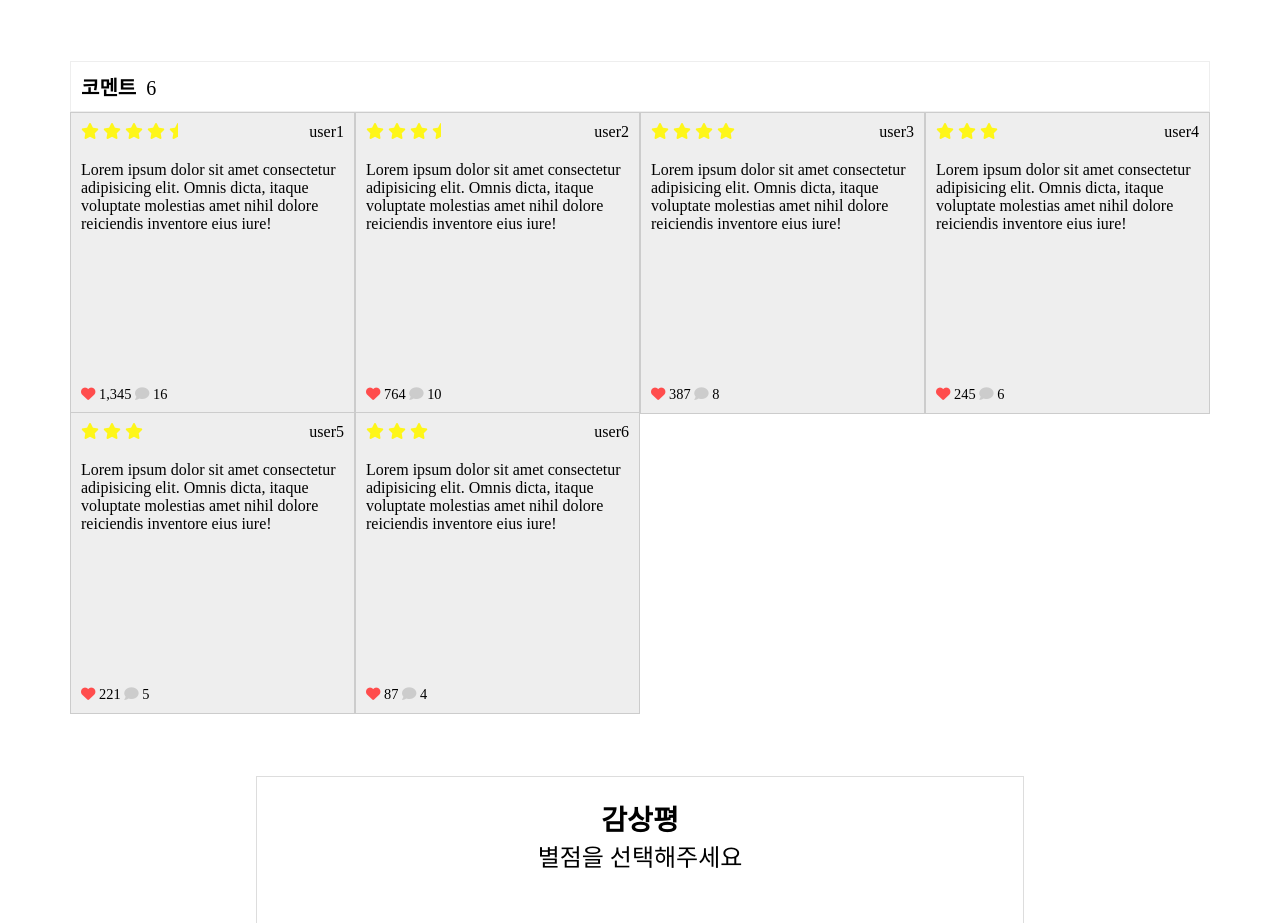
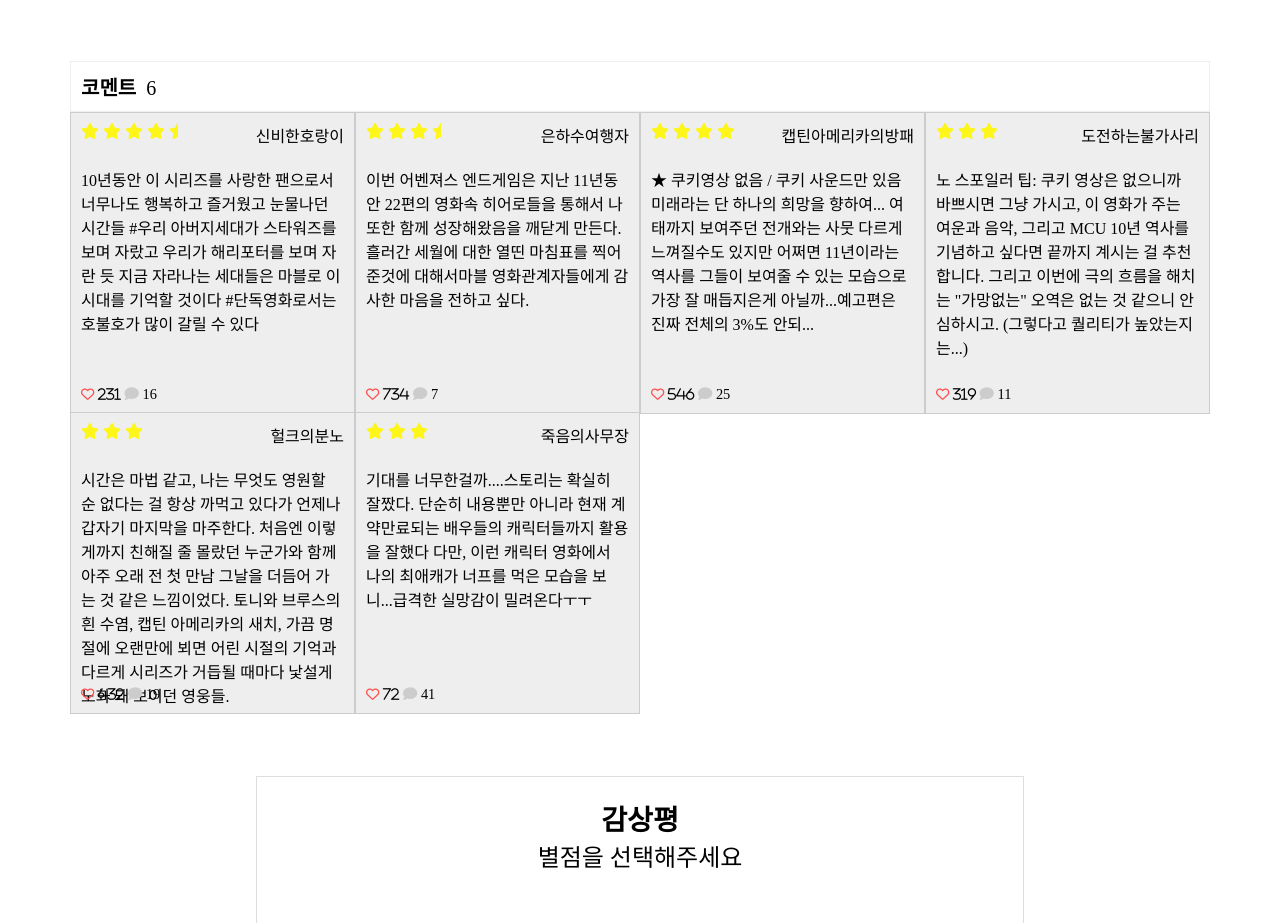
Before and after one commit to jiiinchoi/7team, a plain HTML site: page movie/movie.html in a window 1280 px wide. Shown: the part 883-1806 px from the top of the page. Drawn offline with Linux system fonts and the light colour scheme.

Commit message:
lyc movie 오리지널 파일에 좋아요 기능 구현 복사

```diff
--- a/movie/movie.html
+++ b/movie/movie.html
@@ -69,16 +69,20 @@
             <i class="fas fa-star"></i>
             <i class="fas fa-star-half"></i>
           </div>
-          <div>user1</div>
+          <div>신비한호랑이</div>
         </div>
         <div class="comment_main">
-          Lorem ipsum dolor sit amet consectetur adipisicing elit. Omnis dicta, itaque voluptate molestias amet nihil dolore reiciendis inventore eius iure!
+          10년동안 이 시리즈를 사랑한 팬으로서 너무나도 행복하고 즐거웠고 눈물나던 시간들
+          #우리 아버지세대가 스타워즈를 보며 자랐고 우리가 해리포터를 보며 자란 듯 지금 자라나는 세대들은 마블로 이 시대를 기억할 것이다
+          #단독영화로서는 호불호가 많이 갈릴 수 있다
         </div>
         <div class="comment_bottom">
-          <i class="fas fa-heart"></i> 1,345
+          <button style="border: none; background: transparent;" onclick="changeCount('like-count1')">
+          <i class="fa-regular fa-heart LikeContent0" onclick="changeIcon(this)"><span id="like-count1" style="color:black;"> 231</span></i></button>
           <i class="fas fa-comment"></i> 16
         </div>
       </div>
+
       <div class="comment_content_one">
         <div class="comment_top">
           <div class="comment_star">
@@ -87,16 +91,19 @@
             <i class="fas fa-star"></i>
             <i class="fas fa-star-half"></i>
           </div>
-          <div>user2</div>
+          <div>은하수여행자</div>
         </div>
         <div class="comment_main">
-          Lorem ipsum dolor sit amet consectetur adipisicing elit. Omnis dicta, itaque voluptate molestias amet nihil dolore reiciendis inventore eius iure!
+          이번 어벤져스 엔드게임은 지난 11년동안 22편의 영화속 히어로들을 통해서 나 또한 함께 성장해왔음을 깨닫게 만든다.
+          흘러간 세월에 대한 열띤 마침표를 찍어준것에 대해서마블 영화관계자들에게 감사한 마음을 전하고 싶다.
         </div>
         <div class="comment_bottom">
-          <i class="fas fa-heart"></i> 764
-          <i class="fas fa-comment"></i> 10
+          <button style="border: none; background: transparent;" onclick="changeCount('like-count2')">
+          <i class="fa-regular fa-heart LikeContent0" onclick="changeIcon(this)"><span id="like-count2" style="color:black;"> 734</span></i></button>
+          <i class="fas fa-comment"></i> 7
         </div>
       </div>
+
       <div class="comment_content_one">
         <div class="comment_top">
           <div class="comment_star">
@@ -105,16 +112,19 @@
             <i class="fas fa-star"></i>
             <i class="fas fa-star"></i>
           </div>
-          <div>user3</div>
+          <div>캡틴아메리카의방패</div>
         </div>
         <div class="comment_main">
-          Lorem ipsum dolor sit amet consectetur adipisicing elit. Omnis dicta, itaque voluptate molestias amet nihil dolore reiciendis inventore eius iure!
+          ★ 쿠키영상 없음 / 쿠키 사운드만 있음 미래라는 단 하나의 희망을 향하여...
+          여태까지 보여주던 전개와는 사뭇 다르게 느껴질수도 있지만 어쩌면 11년이라는 역사를 그들이 보여줄 수 있는 모습으로 가장 잘 매듭지은게 아닐까...예고편은 진짜 전체의 3%도 안되...
         </div>
         <div class="comment_bottom">
-          <i class="fas fa-heart"></i> 387
-          <i class="fas fa-comment"></i> 8
+          <button style="border: none; background: transparent;" onclick="changeCount('like-count3')">
+          <i class="fa-regular fa-heart LikeContent0" onclick="changeIcon(this)"><span id="like-count3" style="color:black;"> 546</span></i></button>
+          <i class="fas fa-comment"></i> 25
         </div>
       </div>
+
       <div class="comment_content_one">
         <div class="comment_top">
           <div class="comment_star">
@@ -122,16 +132,19 @@
             <i class="fas fa-star"></i>
             <i class="fas fa-star"></i>
           </div>
-          <div>user4</div>
+          <div>도전하는불가사리</div>
         </div>
         <div class="comment_main">
-          Lorem ipsum dolor sit amet consectetur adipisicing elit. Omnis dicta, itaque voluptate molestias amet nihil dolore reiciendis inventore eius iure!
+          노 스포일러 팁: 쿠키 영상은 없으니까 바쁘시면 그냥 가시고, 이 영화가 주는 여운과 음악, 그리고 MCU 10년 역사를 기념하고 싶다면 끝까지 계시는 걸 추천합니다.
+          그리고 이번에 극의 흐름을 해치는 "가망없는" 오역은 없는 것 같으니 안심하시고. (그렇다고 퀄리티가 높았는지는...)
         </div>
         <div class="comment_bottom">
-          <i class="fas fa-heart"></i> 245
-          <i class="fas fa-comment"></i> 6
+          <button style="border: none; background: transparent;" onclick="changeCount('like-count5')">
+          <i class="fa-regular fa-heart LikeContent0" onclick="changeIcon(this)"><span id="like-count5" style="color:black;"> 319</span></i></button>
+          <i class="fas fa-comment"></i> 11
         </div>
       </div>
+
       <div class="comment_content_one">
         <div class="comment_top">
           <div class="comment_star">
@@ -139,16 +152,19 @@
             <i class="fas fa-star"></i>
             <i class="fas fa-star"></i>
           </div>
-          <div>user5</div>
+          <div>헐크의분노</div>
         </div>
         <div class="comment_main">
-          Lorem ipsum dolor sit amet consectetur adipisicing elit. Omnis dicta, itaque voluptate molestias amet nihil dolore reiciendis inventore eius iure!
+          시간은 마법 같고, 나는 무엇도 영원할 순 없다는 걸 항상 까먹고 있다가 언제나 갑자기 마지막을 마주한다. 처음엔 이렇게까지 친해질 줄 몰랐던 누군가와 함께 아주 오래 전 첫 만남 그날을 더듬어 가는 것 같은 느낌이었다.
+          토니와 브루스의 흰 수염, 캡틴 아메리카의 새치, 가끔 명절에 오랜만에 뵈면 어린 시절의 기억과 다르게 시리즈가 거듭될 때마다 낯설게 노화 돼 보이던 영웅들.
         </div>
         <div class="comment_bottom">
-          <i class="fas fa-heart"></i> 221
-          <i class="fas fa-comment"></i> 5
+          <button style="border: none; background: transparent;" onclick="changeCount('like-count6')">
+          <i class="fa-regular fa-heart LikeContent0" onclick="changeIcon(this)"><span id="like-count6" style="color:black;"> 432</span></i></button>
+          <i class="fas fa-comment"></i> 19
         </div>
       </div>
+
       <div class="comment_content_one">
         <div class="comment_top">
           <div class="comment_star">
@@ -156,18 +172,21 @@
             <i class="fas fa-star"></i>
             <i class="fas fa-star"></i>
           </div>
-          <div>user6</div>
+          <div>죽음의사무장</div>
         </div>
         <div class="comment_main">
-          Lorem ipsum dolor sit amet consectetur adipisicing elit. Omnis dicta, itaque voluptate molestias amet nihil dolore reiciendis inventore eius iure!
+          기대를 너무한걸까....스토리는 확실히 잘짰다. 단순히 내용뿐만 아니라 현재 계약만료되는 배우들의 캐릭터들까지 활용을 잘했다
+          다만, 이런 캐릭터 영화에서 나의 최애캐가 너프를 먹은 모습을 보니...급격한 실망감이 밀려온다ㅜㅜ
         </div>
         <div class="comment_bottom">
-          <i class="fas fa-heart"></i> 87
-          <i class="fas fa-comment"></i> 4
+          <button style="border: none; background: transparent;" onclick="changeCount('like-count4')">
+          <i class="fa-regular fa-heart LikeContent0" onclick="changeIcon(this)"><span id="like-count4" style="color:black;"> 72</span></i></button>
+          <i class="fas fa-comment"></i> 41
         </div>
       </div>
     </div>
   </div>
+
   <!-- 코멘트 생성 -->
   <div id="mycomment_border">
       <div id="mycomment_top">
```
